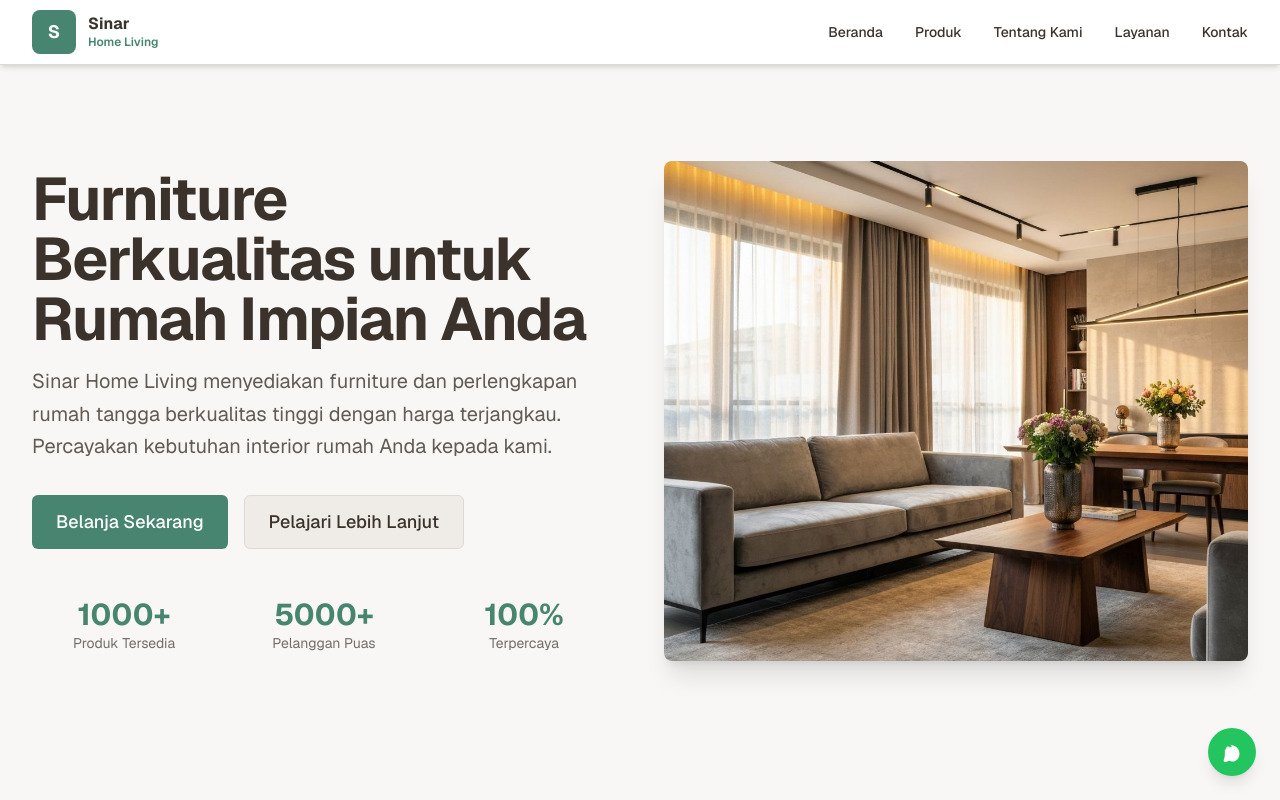
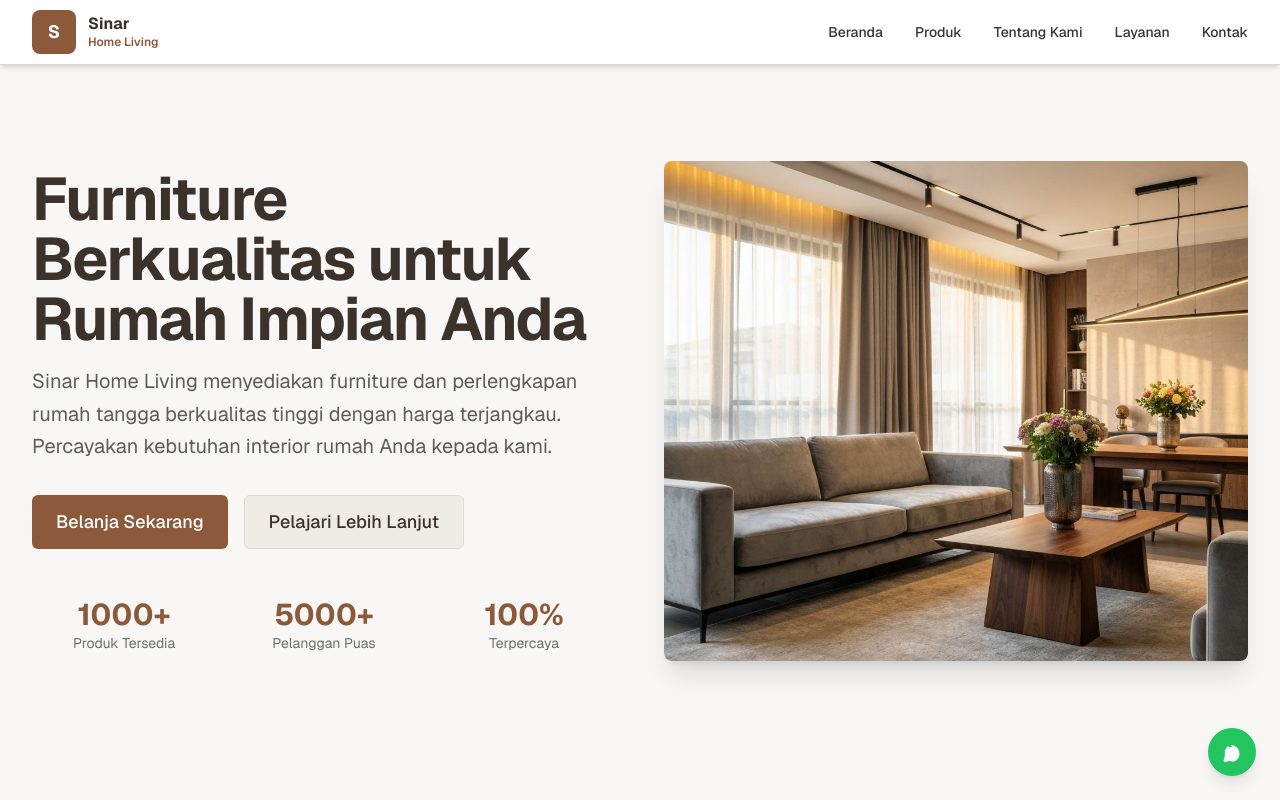
Before and after one commit to bluezdis/sinarhomeliving-website, a Next.js app: page / in a window 1280 px wide. Shown: the top 800 px of the page. Built offline with nearby package versions, Linux system fonts and the light colour scheme.

Commit message:
feat: update color scheme to warm brown and cream
Implement new earthy color palette for elegant, sophisticated look.

```diff
--- a/app/globals.css
+++ b/app/globals.css
@@ -3,13 +3,13 @@
 @tailwind utilities;
 
 :root {
-  /* Cream & refined green color palette */
+  /* Cream & warm brown color palette */
   --background: 30 14% 97%;
   --background-light: 30 18% 95%;
   --foreground: 30 15% 20%;
-  --primary: 160 30% 40%;
-  --primary-light: 160 35% 60%;
-  --primary-dark: 160 30% 28%;
+  --primary: 23 41% 39%;
+  --primary-light: 23 41% 58%;
+  --primary-dark: 23 41% 28%;
   --accent: 35 70% 55%;
   --accent-light: 35 70% 75%;
   --secondary: 30 20% 92%;
```
